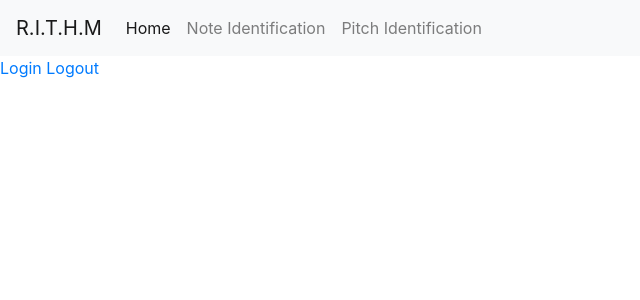
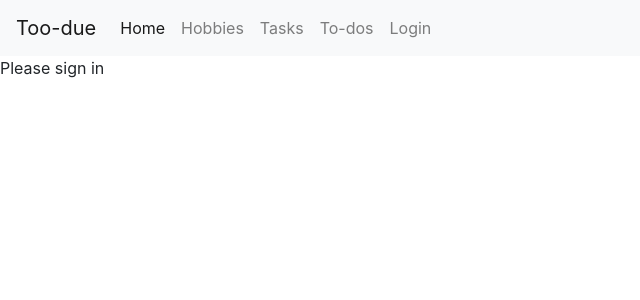
Before and after one commit to JohnminerIv/too_due, a Django app: page / in a window 1280 px wide. Shown: the top 300 px of the page, without its empty margins (0-640 px from the left). Run offline with Django 3.2, Linux system fonts and the light colour scheme; some libraries are stand-ins or nearby versions.

Commit message:
still working

```diff
--- a/landing_home/templates/base.html
+++ b/landing_home/templates/base.html
@@ -14,7 +14,7 @@
     </head>
     <body>
         <nav class="navbar navbar-expand-lg navbar-light bg-light">
-            <a class="navbar-brand" href="#">R.I.T.H.M</a>
+            <a class="navbar-brand" href="#">Too-due</a>
             <button class="navbar-toggler" type="button" data-toggle="collapse" data-target="#navbarNavDropdown" aria-controls="navbarNavDropdown" aria-expanded="false" aria-label="Toggle navigation">
             <span class="navbar-toggler-icon"></span>
             </button>
@@ -24,11 +24,23 @@
                         <a class="nav-link" href="/">Home <span class="sr-only">(current)</span></a>
                     </li>
                     <li class="nav-item">
-                        <a class="nav-link" href="/note_identification/">Note Identification</a>
+                        <a class="nav-link" href="/hobbies/">Hobbies</a>
                     </li>
                     <li class="nav-item">
-                        <a class="nav-link" href="/pitch_identification/">Pitch Identification</a>
+                        <a class="nav-link" href="/tasks/">Tasks</a>
                     </li>
+                    <li class="nav-item">
+                        <a class="nav-link" href="/to_dos/">To-dos</a>
+                    </li>
+                    {% if user.is_authenticated %}
+                    <li class="nav-item">
+                        <a class="nav-link" href="/user/logout/">Logout</a>
+                    </li>
+                    {% else %}
+                    <li class="nav-item">
+                        <a class="nav-link" href="/user/login/">Login</a>
+                    </li>
+                    {% endif %}
                 </ul>
             </div>
         </nav>
--- a/landing_home/templates/landing_home/index.html
+++ b/landing_home/templates/landing_home/index.html
@@ -1,6 +1,9 @@
 {% extends 'base.html' %}
 {% block content %}
 {% load static %}
-<a href="/user/login/">Login</a>
-<a href="/user/logout/">Logout</a>
+{% if user.is_authenticated %}
+Hello {{ user }}
+{% else %}
+Please sign in
+{% endif %}
 {% endblock %}
--- a/landing_home/views.py
+++ b/landing_home/views.py
@@ -39,8 +39,8 @@ def index(request):
                                             orderBy='startTime').execute()
         events = events_result.get('items', [])
 
-        return HttpResponse(f'Hello {request.user} {event} <a href="/user/logout/">Logout</a>')
-    return render(request, 'landing_home/index.html')
+        return render(request, 'landing_home/index.html', {'user': request.user})
+    return render(request, 'landing_home/index.html', {'user': request.user})
 
 
 def user_login(request):
@@ -50,7 +50,7 @@ def user_login(request):
             user = authenticate(request, username=form.cleaned_data['your_username'], password=form.cleaned_data['your_password'])
             if user is not None:
                 login(request, user)
-                return HttpResponse(f'{request.user}')
+                return HttpResponseRedirect('/')
             else:
                 return HttpResponse('is valid but not a user')
         else:
@@ -75,7 +75,7 @@ def new_user(request):
                                                 username=form.cleaned_data['your_username'],
                                                 password=form.cleaned_data['your_password'])
                 user.save()
-                return HttpResponseRedirect('/user_login/')
+                return HttpResponseRedirect('/user/login/')
             else:
                 return HttpResponse('is valid but username already in use')
         else:
@@ -111,7 +111,7 @@ def hobbies(request):
                                             min_time=form.cleaned_data['min_time'])
                 hobby.save()
         form = NewHobbyForm()
-        hobbies = Hobby.objects.filter(user=request.user)
+        hobbies = []
         return render(request, 'landing_home/hobby.html', {'form': form, 'hobbies': hobbies})
     return HttpResponse('Please make an account')
 
--- a/too_due/settings.py
+++ b/too_due/settings.py
@@ -80,8 +80,8 @@ DATABASES = {
         'NAME': os.path.join(BASE_DIR, 'db.sqlite3'),
     }
 }
-db_from_env = dj_database_url.config(conn_max_age=600)
-DATABASES['default'].update(db_from_env)
+# db_from_env = dj_database_url.config(conn_max_age=600)
+# DATABASES['default'].update(db_from_env)
 
 # Password validation
 # https://docs.djangoproject.com/en/1.11/ref/settings/#auth-password-validators
```
Also changed, not shown: landing_home/models.py (+4 -4 lines), landing_home/migrations/0001_initial.py (added), landing_home/migrations/__init__.py (added), readme.md (added).
